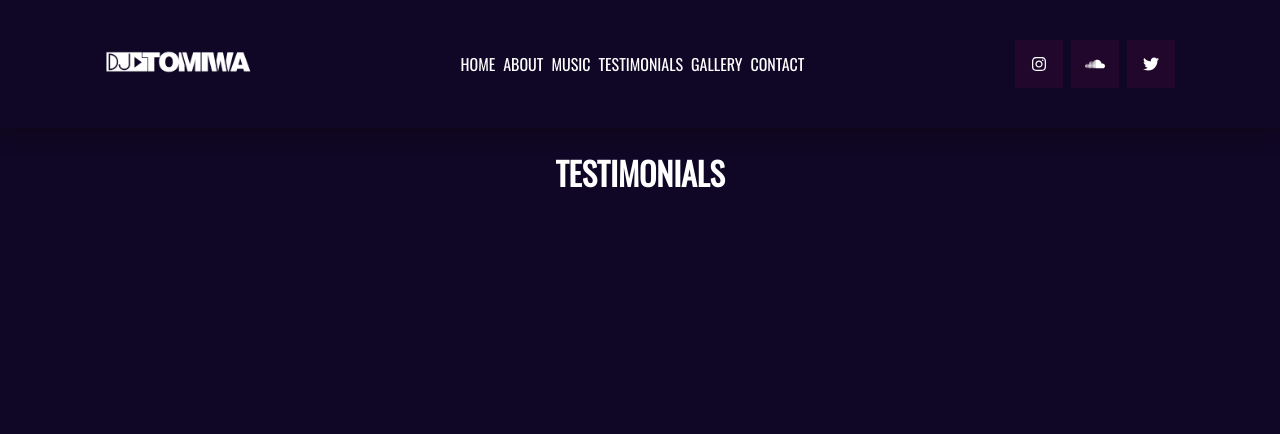
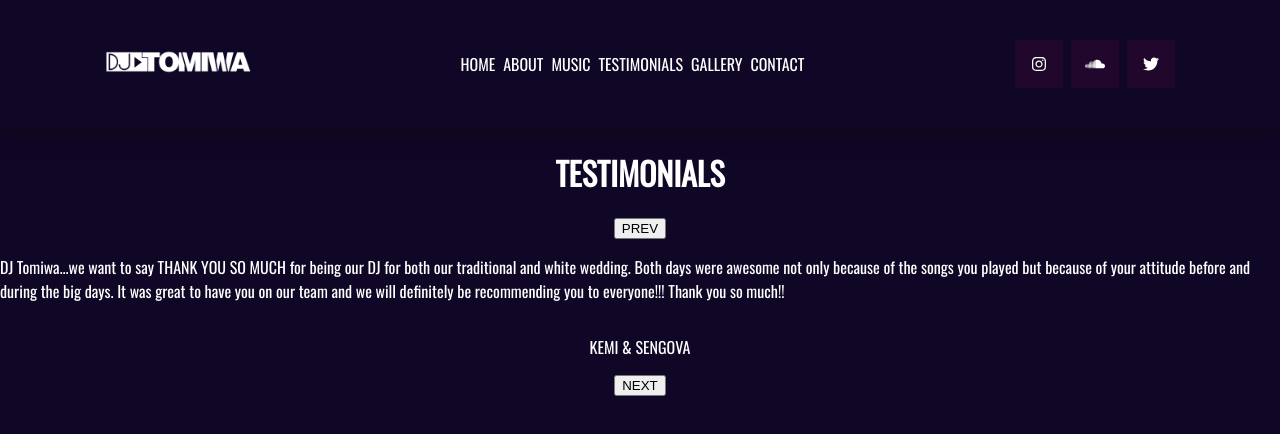
Before and after one commit to Wale-K/dj-tomiwa, a React (Create React App) app: page /testimonials in a window 1280 px wide. Shown: the top 434 px of the page. Built offline with nearby package versions, Linux system fonts and the light colour scheme.

Commit message:
Added functions to be able to go iterate through the different testimonies.

```diff
--- a/src/components/About.js
+++ b/src/components/About.js
@@ -8,7 +8,7 @@ const AboutContainer = styled.div`
   color: white;
   display: flex;
   justify-content: center;
-  height: 100vh;
+  min-height: calc(100vh - 8rem);
 
   @media only screen and (min-width: 768px) {
     padding-top: 8rem;
--- a/src/components/Contact.js
+++ b/src/components/Contact.js
@@ -51,7 +51,7 @@ const ContactContainer = styled.div`
   min-height: 100vh;
   display: flex;
   flex-direction: column;
-
+  min-height: calc(100vh - 8rem);
   width: 100vw;
   align-items: center;
   color: white;
--- a/src/components/Testimonials.js
+++ b/src/components/Testimonials.js
@@ -10,10 +10,10 @@ const testimonies = [
         traditional and white wedding. Both days were awesome not only because
         of the songs you played but because of your attitude before and during
         the big days. It was great to have you on our team and we will
-        definitely be recommending you to everyone!!! Thank you so much!! KEMI &
-        SENGOVA
+        definitely be recommending you to everyone!!! Thank you so much!!
       </p>
     ),
+    person: <p>KEMI & SENGOVA</p>,
   },
 
   {
@@ -24,9 +24,10 @@ const testimonies = [
         with the songs. You literally catered for every single person that was
         in the room. I think a few of the aunties said they took your number
         lool see new business in Bristol. But honestly thank you so much we are
-        so grateful you brought life to our wedding. Much love” JACOB & ALTAR
+        so grateful you brought life to our wedding. Much love
       </p>
     ),
+    person: <p>JACOB & ALTAR</p>,
   },
   {
     testimony: (
@@ -34,21 +35,18 @@ const testimonies = [
         Hey, I should have said thank you by now already but sorry forgot.
         Massive thanks again. You were so on point!! Lots of people kept banging
         on about how good the dj was. You adapted really well and got both
-        crowds on their feet. Thanks so much” KAREN & ADRIAN
+        crowds on their feet. Thanks so much”
       </p>
     ),
+    person: <p>KAREN & ADRIAN</p>,
   },
 ];
-
-// Hey, I should have said thank you by now already but sorry forgot. Massive
-// thanks again. You were so on point!! Lots of people kept banging on about
-// how good the dj was. You adapted really well and got both crowds on their
-// feet. Thanks so much” KAREN & ADRIAN
 
 const TestimonialsContainer = styled.div`
   color: ${colorPalette.text};
   display: flex;
-  justify-content: center;
+  flex-direction: column;
+  align-items: center;
   height: 100vh;
   background-color: ${colorPalette.background};
   padding-top: 8rem;
@@ -73,15 +71,47 @@ const TestimoniesCollection = styled.div`
     margin: 0 10vw;
   }
 `;
+class Testimonials extends React.Component {
+  state = { testimonyIndex: 0 };
 
-const Testimonials = () => {
-  return (
-    <TestimonialsContainer>
-      <div>
+  decrementTesimonyIndex = () => {
+    this.setState((prevState) => {
+      if (prevState.testimonyIndex !== 0) {
+        return { testimonyIndex: prevState.testimonyIndex - 1 };
+      } else {
+        return { testimonyIndex: testimonies.length - 1 };
+      }
+    });
+  };
+
+  incrementTestimonialsIndex = () => {
+    this.setState((prevState) => {
+      if (prevState.testimonyIndex !== testimonies.length - 1) {
+        return { testimonyIndex: prevState.testimonyIndex + 1 };
+      } else {
+        return { testimonyIndex: 0 };
+      }
+    });
+  };
+
+  render() {
+    const currentTestimony = testimonies[this.state.testimonyIndex];
+    return (
+      <TestimonialsContainer>
         <h1>TESTIMONIALS</h1>
-      </div>
-    </TestimonialsContainer>
-  );
-};
+        <button onClick={this.decrementTesimonyIndex}>PREV</button>
+        {currentTestimony.testimony}
+        {currentTestimony.person}
+        <button onClick={this.incrementTestimonialsIndex}>NEXT</button>
+      </TestimonialsContainer>
+    );
+  }
+}
 
 export default Testimonials;
+
+// the next button changes position. Keep it fixed.
+// Change the text buttons to logos or something.
+// Add photos?
+// style the tesimonial text area div.
+// change the onhover colour of the text when the scrollY position is > 0.
```
